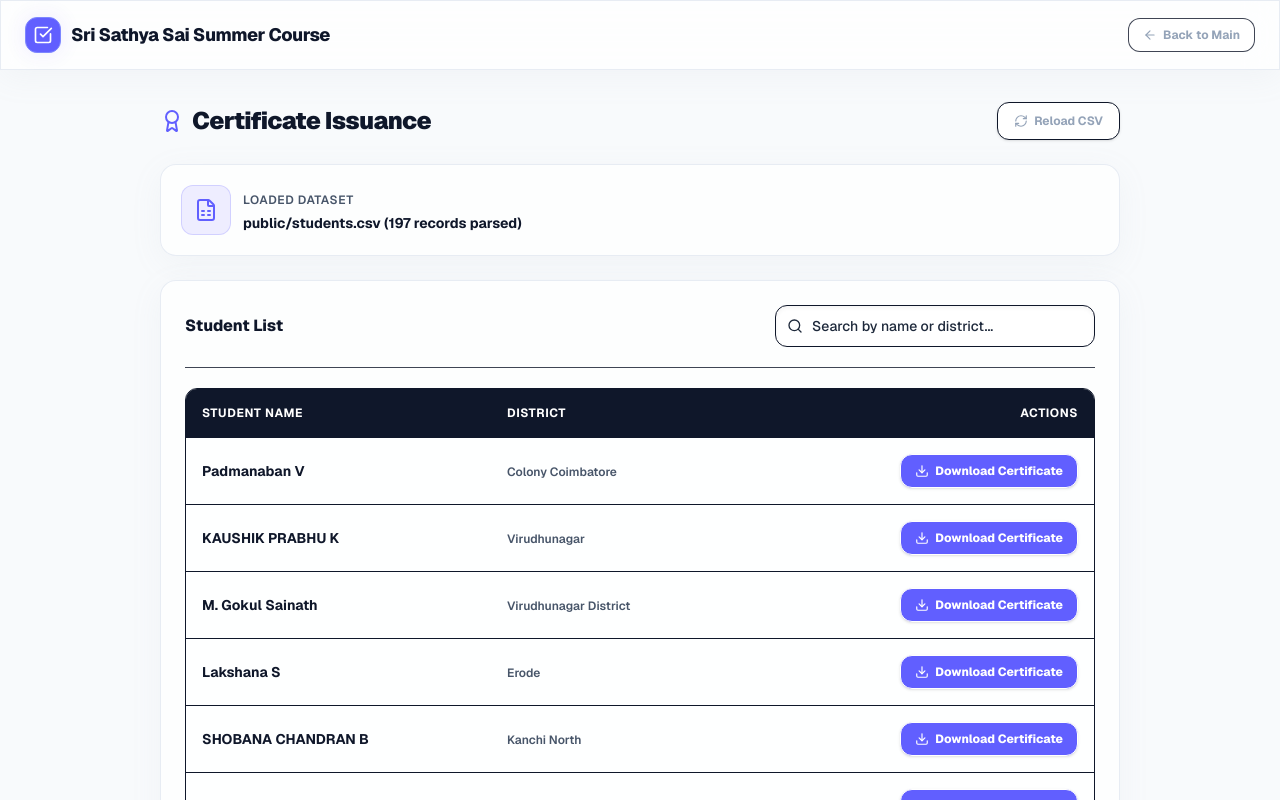
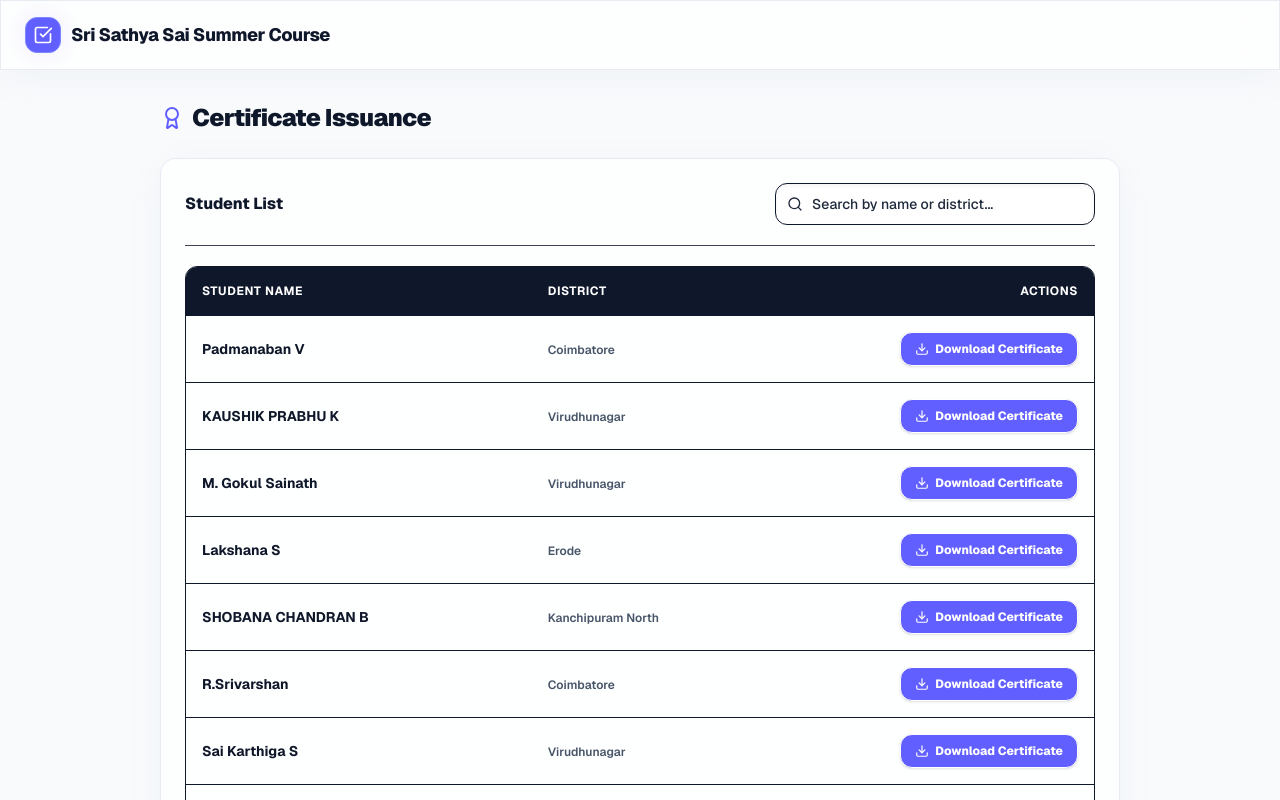
Before and after one commit to Tejeswar-16/Summer_Course_Attendance, a Next.js app: page /temp in a window 1280 px wide. Shown: the top 800 px of the page. Built offline with nearby package versions, Linux system fonts and the light colour scheme; no server answers.

Commit message:
final commit

```diff
--- a/src/app/temp/page.js
+++ b/src/app/temp/page.js
@@ -137,12 +137,6 @@ export default function TempPage() {
             <span className="font-extrabold text-zinc-100 text-lg tracking-tight">Sri Sathya Sai Summer Course</span>
           </div>
         </div>
-        <Link
-          href="/"
-          className="flex items-center gap-1.5 px-3.5 py-2 rounded-xl border border-zinc-200/80 bg-white hover:bg-zinc-100 text-zinc-700 hover:text-zinc-900 text-xs font-bold transition active:scale-95 cursor-pointer"
-        >
-          <ArrowLeft className="w-3.5 h-3.5" /> Back to Main
-        </Link>
       </nav>
 
       <main className="flex-1 max-w-5xl w-full mx-auto px-4 sm:px-6 lg:px-8 pt-8 flex flex-col gap-6 animate-fade-in">
@@ -153,15 +147,6 @@ export default function TempPage() {
               <Award className="w-6 h-6 text-indigo-500" />Certificate Issuance
             </h1>
           </div>
-          {students.length > 0 && (
-            <button
-              onClick={loadCSV}
-              disabled={loading}
-              className="flex items-center justify-center gap-1.5 px-4 py-2.5 rounded-xl border border-zinc-200 bg-white text-zinc-700 hover:bg-zinc-100 text-xs font-bold transition active:scale-95 cursor-pointer shadow-sm"
-            >
-              <RefreshCw className={`w-3.5 h-3.5 ${loading ? 'animate-spin' : ''}`} /> Reload CSV
-            </button>
-          )}
         </div>
 
         {/* Loading Spinner */}
@@ -177,21 +162,6 @@ export default function TempPage() {
           <div className="flex items-start gap-2.5 p-4 bg-rose-500/10 border border-rose-500/20 text-rose-600 rounded-xl text-sm font-medium">
             <AlertCircle className="w-5 h-5 shrink-0 mt-0.5" />
             <span>{error}</span>
-          </div>
-        )}
-
-        {/* Success Header Status */}
-        {students.length > 0 && !loading && (
-          <div className="glass-panel rounded-2xl p-5 border border-zinc-200/80 flex flex-col sm:flex-row items-center justify-between gap-4">
-            <div className="flex items-center gap-3">
-              <div className="p-3 bg-indigo-500/10 border border-indigo-500/20 rounded-xl text-indigo-500">
-                <FileSpreadsheet className="w-6 h-6" />
-              </div>
-              <div className="text-left">
-                <span className="text-xs text-zinc-500 uppercase tracking-wider font-semibold">Loaded Dataset</span>
-                <h2 className="text-sm font-bold text-zinc-100 mt-0.5">public/students.csv ({students.length} records parsed)</h2>
-              </div>
-            </div>
           </div>
         )}
 
```
Also changed, not shown: public/certificate_template.jpg, public/students.csv, src/lib/generateCertificate.js.
